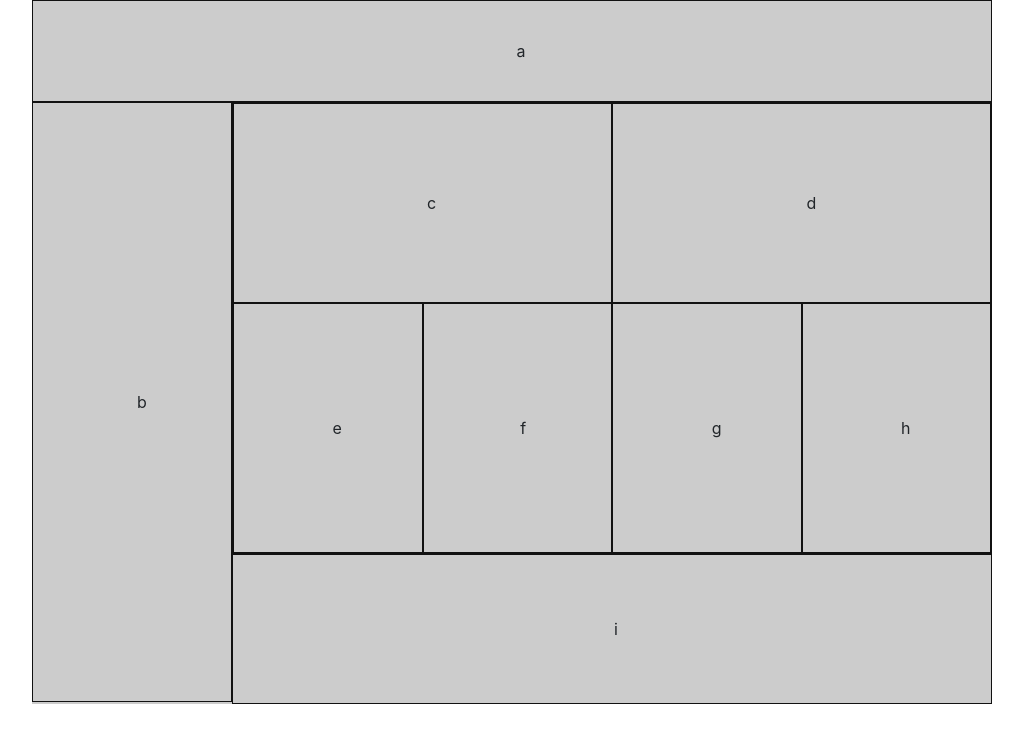
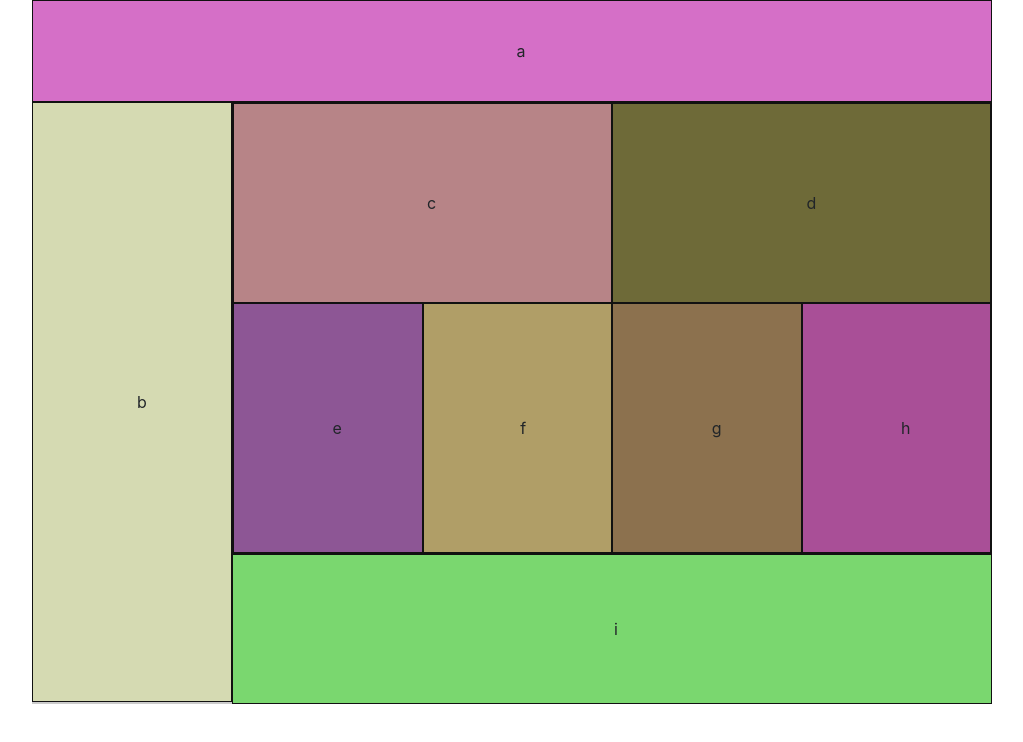
Before and after one commit to Mohammad-Eshtaiwi/SMACSS-and-Responsive-Web-Design, a plain HTML site: page index.html in a window 1280 px wide. Shown: the whole page, without its empty margins (128-1151 px from the left). Drawn offline with Linux system fonts and the light colour scheme.

Commit message:
added colors

```diff
--- /dev/null
+++ b/app.js
@@ -0,0 +1,18 @@
+let rainbowElements = document.querySelectorAll(".container > * , .a , .item");
+let items = document.querySelectorAll(".item");
+console.log(rainbowElements);
+
+function randomRgbValue() {
+  return Math.floor(Math.random() * 256);
+}
+function getRgbaBackground() {
+  return `rgba(${randomRgbValue()}, ${randomRgbValue()}, ${randomRgbValue()}, 0.5)`;
+}
+
+function MakeItRainbow() {
+  rainbowElements.forEach((child) => {
+    child.style.backgroundColor = getRgbaBackground();
+  });
+}
+
+setInterval(MakeItRainbow, 5000);
--- a/css/styles.css
+++ b/css/styles.css
@@ -1,3 +1,4 @@
 @import "./modules.css";
 @import "./base.css";
 @import "./layout.css";
+@import "./theme.css";
--- /dev/null
+++ b/css/theme.css
@@ -0,0 +1,59 @@
+@media screen and (min-width: 768px) {
+  .a {
+    background-color: #1cabf9;
+  }
+  .b {
+    background-color: #7d73c7;
+  }
+  .c {
+    background-color: #9307f0;
+  }
+  .d {
+    background-color: #9f87f8;
+  }
+  .e {
+    background-color: #e26cd6;
+  }
+  .f {
+    background-color: #8f94d4;
+  }
+  .g {
+    background-color: #fb8326;
+  }
+  .h {
+    background-color: #669a59;
+  }
+  .i {
+    background-color: #7dab5d;
+  }
+}
+
+@media screen and (min-width: 480px) and (max-width: 767px) {
+  .i {
+    background-color: #1cabf9;
+  }
+  .h {
+    background-color: #7d73c7;
+  }
+  .g {
+    background-color: #9307f0;
+  }
+  .f {
+    background-color: #9f87f8;
+  }
+  .e {
+    background-color: #e26cd6;
+  }
+  .d {
+    background-color: #8f94d4;
+  }
+  .c {
+    background-color: #fb8326;
+  }
+  .b {
+    background-color: #669a59;
+  }
+  .a {
+    background-color: #7dab5d;
+  }
+}
--- a/index.html
+++ b/index.html
@@ -17,34 +17,35 @@
       </aside>
       <main class="float-left-d">
         <section class="grid-2-d grid-m">
-          <div class="float-left-d item relative">
+          <div class="float-left-d item relative c">
             <span class="absolute pos-center">c</span>
           </div>
-          <div class="float-left-d item relative">
+          <div class="float-left-d item relative d">
             <span class="absolute pos-center">d</span>
           </div>
           <div class="clear"></div>
         </section>
         <section class="grid-4-d grid-2-m">
-          <div class="float-left item relative">
+          <div class="float-left item relative e">
             <span class="absolute pos-center">e</span>
           </div>
-          <div class="float-left item relative">
+          <div class="float-left item relative f">
             <span class="absolute pos-center">f</span>
           </div>
-          <div class="float-left item relative">
+          <div class="float-left item relative g">
             <span class="absolute pos-center">g</span>
           </div>
-          <div class="float-left item relative">
+          <div class="float-left item relative h">
             <span class="absolute pos-center">h</span>
           </div>
           <div class="clear"></div>
         </section>
       </main>
-      <footer class="relative float-left-d">
+      <footer class="relative float-left-d i">
         <span class="absolute pos-center">i</span>
       </footer>
       <div class="clear"></div>
     </div>
   </body>
+  <script src="./app.js"></script>
 </html>
```
